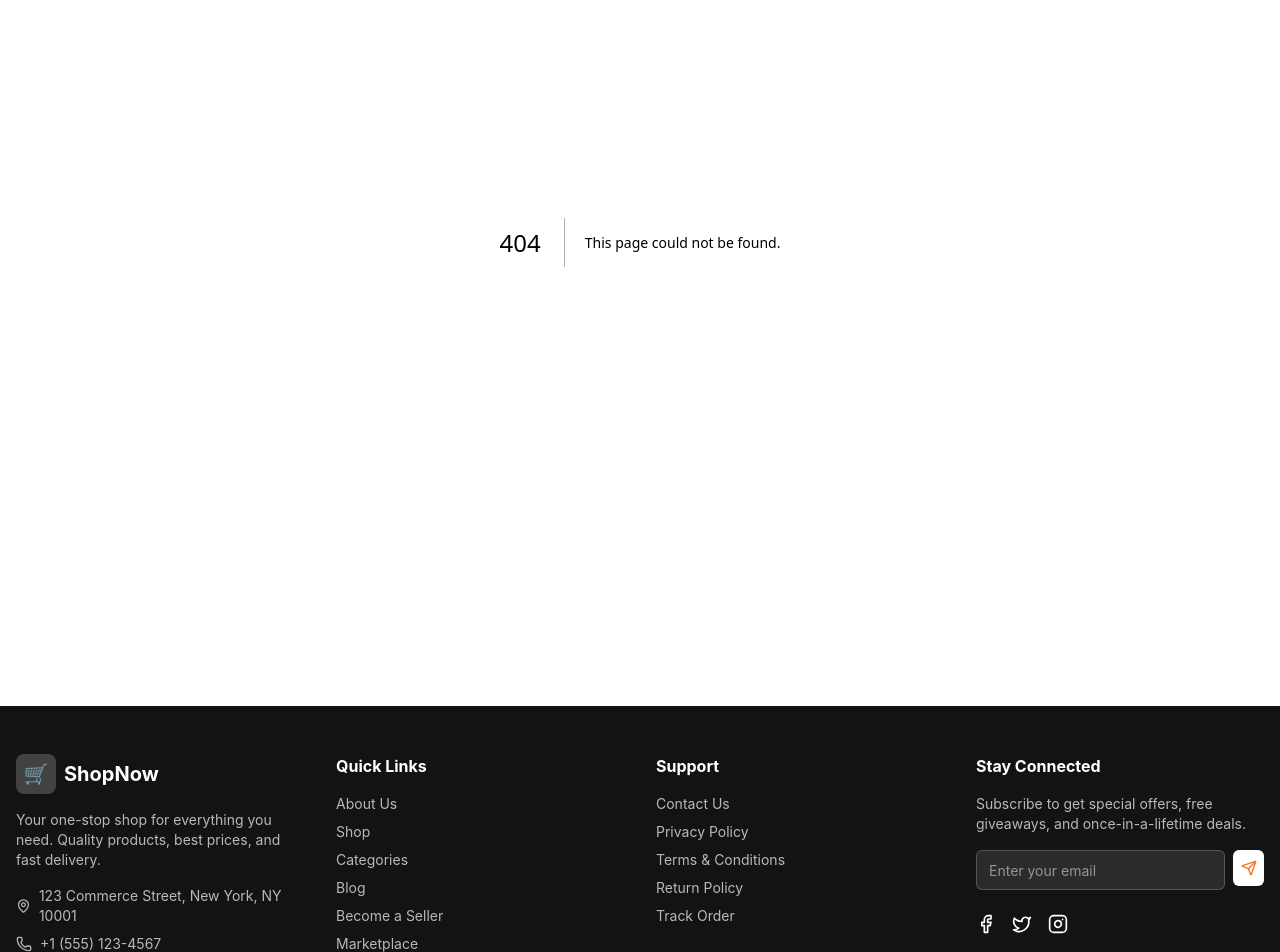
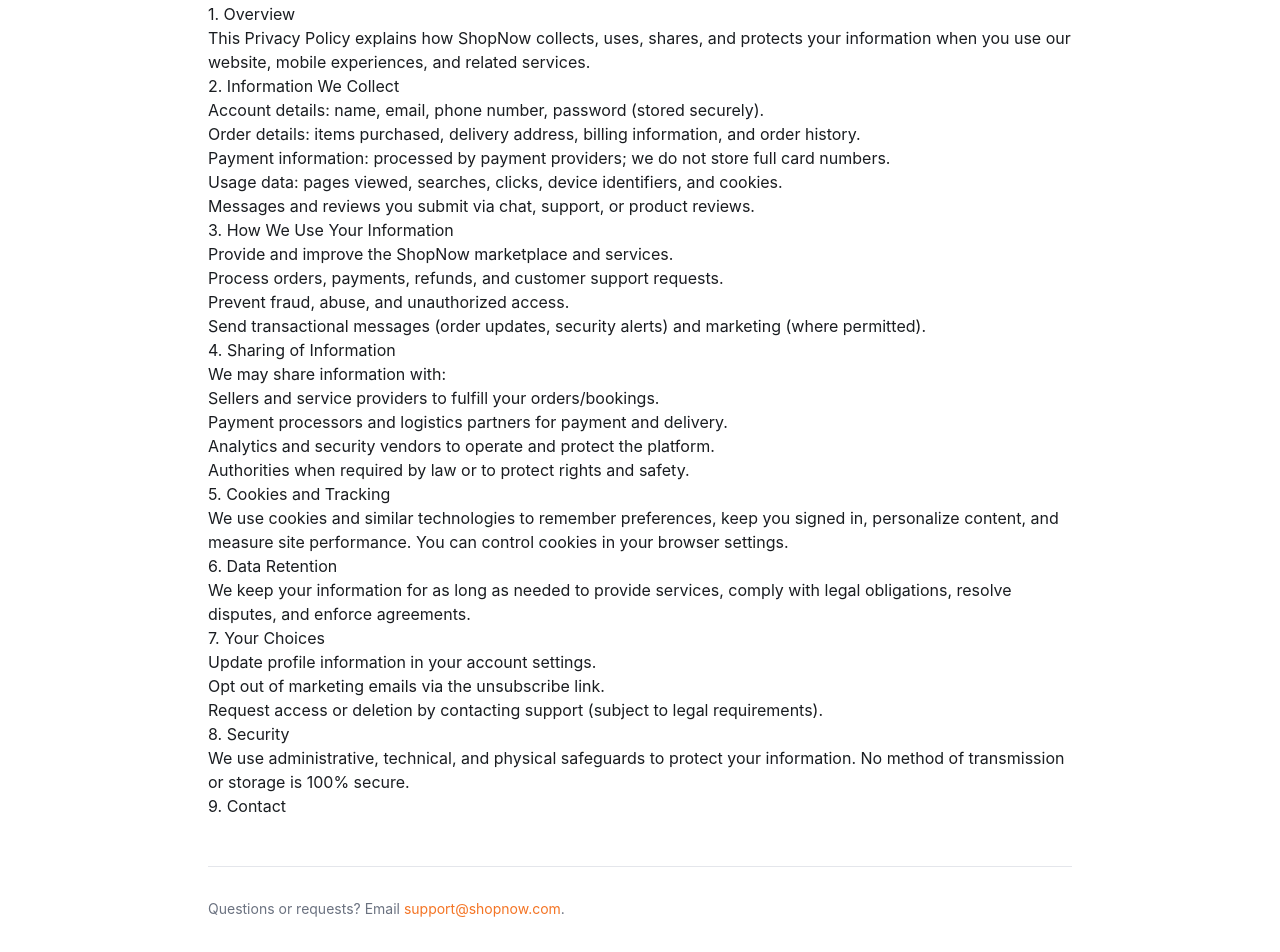
Before and after one commit to goti-milan/ShopNow-Ecommerce, a Next.js app: page /policy/privacy in a window 1280 px wide. Before the commit this address had no page. Shown: the part 300-1252 px from the top of the page. Built offline with nearby package versions, Linux system fonts and the light colour scheme.

Commit message:
added new ui for home page

```diff
--- a/src/app/auth/page.tsx
+++ b/src/app/auth/page.tsx
@@ -4,7 +4,6 @@
 import { Input } from "@/components/ui/input";
 import { Label } from "@/components/ui/label";
 import { Tabs, TabsContent, TabsList, TabsTrigger } from "@/components/ui/tabs";
-import { Facebook, Github } from "lucide-react";
 
 export default function AuthPage() {
     return (
@@ -65,28 +64,6 @@
                         <Button className="w-full">Create Account</Button>
                     </TabsContent>
                 </Tabs>
-
-                <div className="mt-8">
-                    <div className="relative">
-                        <div className="absolute inset-0 flex items-center">
-                            <span className="w-full border-t" />
-                        </div>
-                        <div className="relative flex justify-center text-xs uppercase">
-                            <span className="bg-background px-2 text-muted-foreground">
-                                Or continue with
-                            </span>
-                        </div>
-                    </div>
-
-                    <div className="grid grid-cols-2 gap-4 mt-6">
-                        <Button variant="outline" className="gap-2">
-                            <Github className="w-4 h-4" /> Github
-                        </Button>
-                        <Button variant="outline" className="gap-2">
-                            <Facebook className="w-4 h-4 text-primary" /> Facebook
-                        </Button>
-                    </div>
-                </div>
             </div>
         </div>
     );
--- a/src/app/cart/page.tsx
+++ b/src/app/cart/page.tsx
@@ -160,7 +160,7 @@
                 <nav className="flex items-center gap-2 text-sm text-muted-foreground mb-6">
                     <Link href="/">Home</Link>
                     <span>&gt;</span>
-                    <Link href="/categories">Categories</Link>
+                    <Link href="/category">Categories</Link>
                     <span>&gt;</span>
                     <span className="text-foreground font-medium">Shopping Cart</span>
                 </nav>
--- a/src/app/policy/page.tsx
+++ b/src/app/policy/page.tsx
@@ -16,15 +16,15 @@
                     </Link>
                 </li>
                 <li>
-                    <Link href="/policy/return" className="text-primary hover:underline">
-                        Return Policy
+                    <Link href="/policy/refund" className="text-primary hover:underline">
+                        Return & Refund Policy
                     </Link>
                 </li>
                 <li>
                     <Link href="/policy/payment" className="text-primary hover:underline">
                         Payment Policy
                     </Link>
-            </li>
+                </li>
             </ul>
         </div>
     );
--- /dev/null
+++ b/src/app/policy/privacy/page.tsx
@@ -0,0 +1,74 @@
+export default function PrivacyPolicyPage() {
+    return (
+        <div className="container mx-auto px-4 py-12 max-w-4xl">
+            <div className="mb-8">
+                <h1 className="text-3xl font-bold mb-4">Privacy Policy</h1>
+                <p className="text-lg text-muted-foreground">Last updated: {new Date().getFullYear()}-10-01</p>
+            </div>
+
+            <div className="prose prose-slate max-w-none">
+                <h2>1. Overview</h2>
+                <p>
+                    This Privacy Policy explains how ShopNow collects, uses, shares, and protects your information when you use our
+                    website, mobile experiences, and related services.
+                </p>
+
+                <h2>2. Information We Collect</h2>
+                <ul>
+                    <li>Account details: name, email, phone number, password (stored securely).</li>
+                    <li>Order details: items purchased, delivery address, billing information, and order history.</li>
+                    <li>Payment information: processed by payment providers; we do not store full card numbers.</li>
+                    <li>Usage data: pages viewed, searches, clicks, device identifiers, and cookies.</li>
+                    <li>Messages and reviews you submit via chat, support, or product reviews.</li>
+                </ul>
+
+                <h2>3. How We Use Your Information</h2>
+                <ul>
+                    <li>Provide and improve the ShopNow marketplace and services.</li>
+                    <li>Process orders, payments, refunds, and customer support requests.</li>
+                    <li>Prevent fraud, abuse, and unauthorized access.</li>
+                    <li>Send transactional messages (order updates, security alerts) and marketing (where permitted).</li>
+                </ul>
+
+                <h2>4. Sharing of Information</h2>
+                <p>We may share information with:</p>
+                <ul>
+                    <li>Sellers and service providers to fulfill your orders/bookings.</li>
+                    <li>Payment processors and logistics partners for payment and delivery.</li>
+                    <li>Analytics and security vendors to operate and protect the platform.</li>
+                    <li>Authorities when required by law or to protect rights and safety.</li>
+                </ul>
+
+                <h2>5. Cookies and Tracking</h2>
+                <p>
+                    We use cookies and similar technologies to remember preferences, keep you signed in, personalize content, and
+                    measure site performance. You can control cookies in your browser settings.
+                </p>
+
+                <h2>6. Data Retention</h2>
+                <p>
+                    We keep your information for as long as needed to provide services, comply with legal obligations, resolve disputes,
+                    and enforce agreements.
+                </p>
+
+                <h2>7. Your Choices</h2>
+                <ul>
+                    <li>Update profile information in your account settings.</li>
+                    <li>Opt out of marketing emails via the unsubscribe link.</li>
+                    <li>Request access or deletion by contacting support (subject to legal requirements).</li>
+                </ul>
+
+                <h2>8. Security</h2>
+                <p>
+                    We use administrative, technical, and physical safeguards to protect your information. No method of transmission or
+                    storage is 100% secure.
+                </p>
+
+                <h2>9. Contact</h2>
+                <p className="text-sm text-muted-foreground mt-12 pt-8 border-t">
+                    Questions or requests? Email <a href="mailto:support@shopnow.com" className="text-primary hover:underline">support@shopnow.com</a>.
+                </p>
+            </div>
+        </div>
+    );
+}
--- /dev/null
+++ b/src/app/policy/return/page.tsx
@@ -0,0 +1 @@
+export { default } from "../refund/page";
--- a/src/components/Footer.tsx
+++ b/src/components/Footer.tsx
@@ -53,10 +53,11 @@
                         <h4 className="font-bold mb-4">Support</h4>
                         <ul className="space-y-2 text-white/70 text-sm">
                             <li><Link href="/contactus" className="hover:text-white transition">Contact Us</Link></li>
-
-                            <li><Link href="/policy" className="hover:text-white transition">Privacy Policy</Link></li>
-                            <li><Link href="/policy" className="hover:text-white transition">Terms & Conditions</Link></li>
-                            <li><Link href="/policy" className="hover:text-white transition">Return Policy</Link></li>
+                            <li><Link href="/policy" className="hover:text-white transition">All Policies</Link></li>
+                            <li><Link href="/policy/privacy" className="hover:text-white transition">Privacy Policy</Link></li>
+                            <li><Link href="/policy/terms" className="hover:text-white transition">Terms & Conditions</Link></li>
+                            <li><Link href="/policy/refund" className="hover:text-white transition">Return & Refund Policy</Link></li>
+                            <li><Link href="/policy/payment" className="hover:text-white transition">Payment Policy</Link></li>
                             <li><Link href="/track-order" className="hover:text-white transition">Track Order</Link></li>
                         </ul>
                     </div>
```
